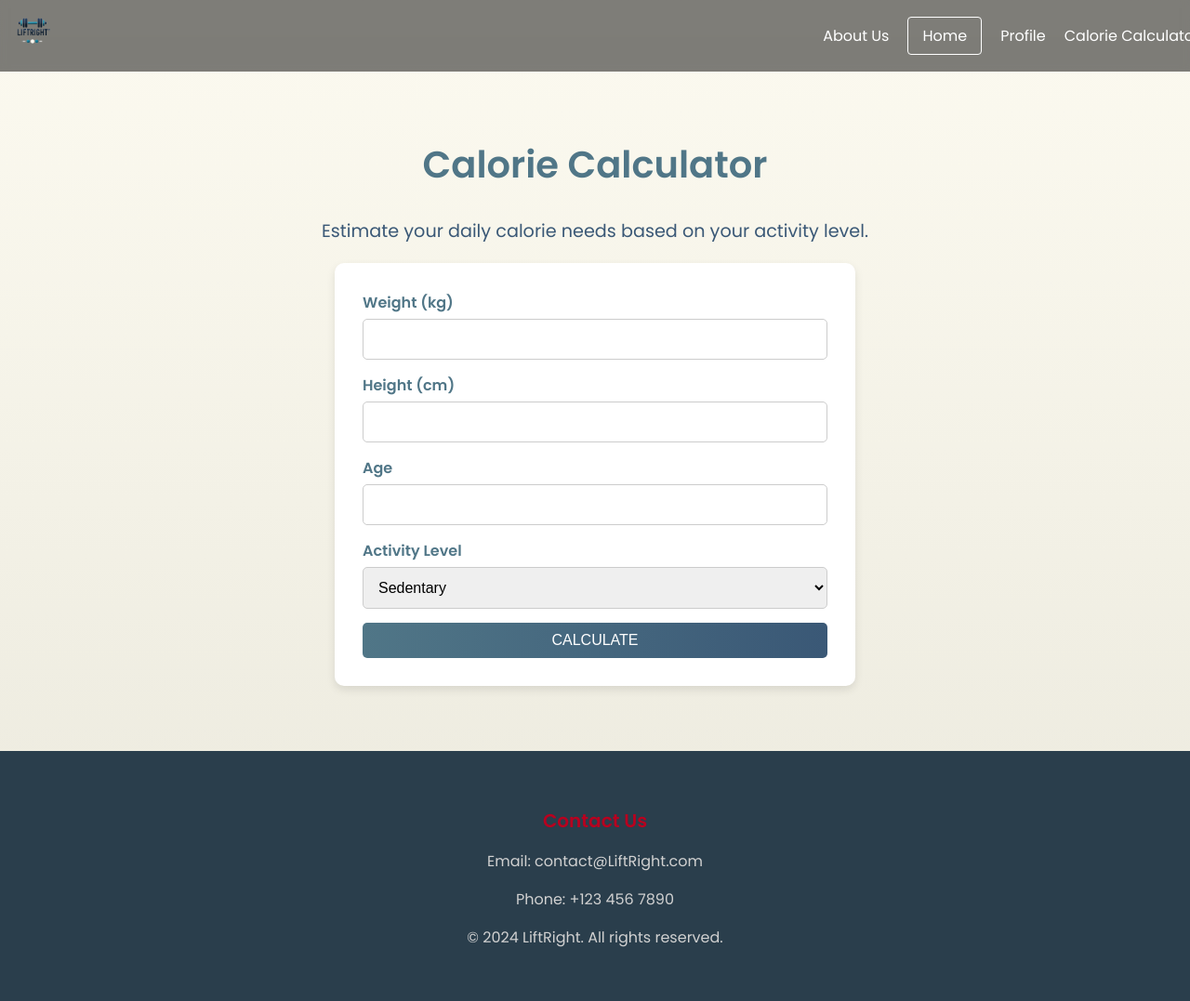
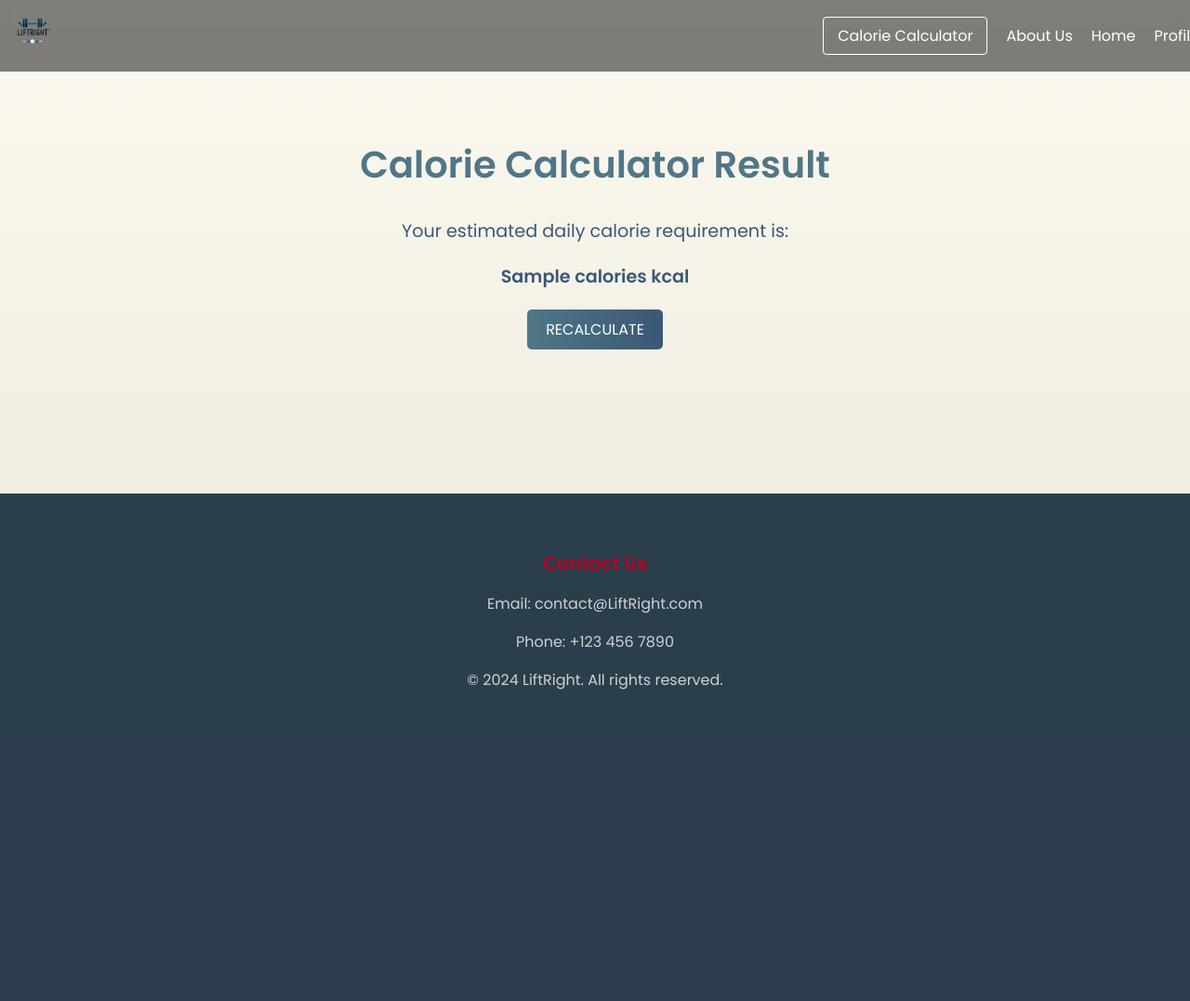
Before and after one commit to nasrrx/WorkoutPlanner, a Django app: template Project/templates/calorie_result.html in a window 1280 px wide. Shown: the whole page at 93% size. After the commit the page ends 742 px from the top, so only its background shows below. Run offline with Django 5.2, Linux system fonts and the light colour scheme; the template is opened without the code that fills it: most values are stand-ins (such as "Sample title", 1, 10 or a date in 2020).

Commit message:
polished frontend

```diff
--- a/Project/templates/About.html
+++ b/Project/templates/About.html
@@ -16,6 +16,7 @@
             <ul class="menu-links">
                 {% if user.is_authenticated %}
                     <!-- User is logged in -->
+                    <li><a href="{% url 'calorie_calculator' %}">Calorie Calculator</a></li>
                     <li class="join-btn"><a href="{% url 'About' %}">About Us</a></li>
                     <li><a href="{% url 'Home' %}">Home</a></li>
                     <li><a href="{% url 'Profile' %}">Profile</a></li>
--- a/Project/templates/Home.html
+++ b/Project/templates/Home.html
@@ -15,6 +15,7 @@
             </a>
             <ul class="menu-links">
                 {% comment %} <li ><a href="{% url 'FindGyms' %}">Find Gyms</a></li> {% endcomment %}
+                <li><a href="{% url 'calorie_calculator' %}">Calorie Calculator</a></li>
                 <li ><a href="{% url 'About' %}">About Us</a></li>
                 <li class="join-btn"><a href="{% url 'Home' %}">Home</a></li>
                 <li><a href="{% url 'Profile' %}">Profile</a></li>
--- a/Project/templates/Profile.html
+++ b/Project/templates/Profile.html
@@ -15,9 +15,9 @@
             </a>
             <ul class="menu-links">
                 {% comment %} <li ><a href="{% url 'FindGyms' %}">Find Gyms</a></li> {% endcomment %}
+                <li><a href="{% url 'calorie_calculator' %}">Calorie Calculator</a></li>
                 <li><a href="{% url 'About' %}">About Us</a></li>
                 <li><a href="{% url 'Home' %}">Home</a></li>
-                <li><a href="{% url 'calorie_calculator' %}">Calorie Calculator</a></li>
                 <li class="join-btn"><a href="{% url 'Profile' %}">Profile</a></li>
                 <li>
                     <a href="#"
--- a/Project/templates/calorie_result.html
+++ b/Project/templates/calorie_result.html
@@ -3,7 +3,7 @@
 <head>
     <meta charset="UTF-8">
     <meta name="viewport" content="width=device-width, initial-scale=1.0">
-    <title>Calorie Calculator | LiftRight</title>
+    <title>Calorie Result | LiftRight</title>
     <link href="https://fonts.googleapis.com/css2?family=Poppins:wght@400;600&display=swap" rel="stylesheet">
     {% load static %}
 </head>
@@ -14,45 +14,25 @@
                 <img src="{% static 'images/Image.png' %}" alt="Logo">
             </a>
             <ul class="menu-links">
+                <li class="join-btn"><a href="{% url 'calorie_calculator' %}">Calorie Calculator</a></li>
                 <li><a href="{% url 'About' %}">About Us</a></li>
-                <li class="join-btn"><a href="{% url 'Home' %}">Home</a></li>
+                <li><a href="{% url 'Home' %}">Home</a></li>
                 <li><a href="{% url 'Profile' %}">Profile</a></li>
-                <li><a href="{% url 'calorie_calculator' %}">Calorie Calculator</a></li>
             </ul>
         </nav>
     </header>
 
     <main id="container">
         <div class="welcome-section">
-            <h1>Calorie Calculator</h1>
-            <p>Estimate your daily calorie needs based on your activity level.</p>
+            <h1>Calorie Calculator Result</h1>
+            <p>Your estimated daily calorie requirement is:</p>
+            <div class="result">
+                <p class="calorie-value">{{ calories }} kcal</p>
+            </div>
         </div>
 
-        <div class="calculator-section">
-            <form method="post">
-                {% csrf_token %}
-                <div class="input-group">
-                    <label for="weight">Weight (kg)</label>
-                    <input type="number" id="weight" name="weight" required>
-                </div>
-                <div class="input-group">
-                    <label for="height">Height (cm)</label>
-                    <input type="number" id="height" name="height" required>
-                </div>
-                <div class="input-group">
-                    <label for="age">Age</label>
-                    <input type="number" id="age" name="age" required>
-                </div>
-                <div class="input-group">
-                    <label for="activity-level">Activity Level</label>
-                    <select id="activity-level" name="activity_level" required>
-                        <option value="sedentary">Sedentary</option>
-                        <option value="moderate">Moderate Activity</option>
-                        <option value="active">Active</option>
-                    </select>
-                </div>
-                <button type="submit" class="btn">Calculate</button>
-            </form>
+        <div class="actions">
+            <a href="{% url 'calorie_calculator' %}" class="btn">Recalculate</a>
         </div>
     </main>
 
@@ -137,53 +117,24 @@
         color: #3A5876;
     }
 
-    .calculator-section {
-        display: flex;
-        justify-content: center;
-        align-items: center;
+    .result {
         margin-top: 20px;
+        font-size: 2rem;
+        font-weight: bold;
+        color: #3A5876;
     }
 
-    .calculator-section form {
-        background: white;
-        padding: 30px;
-        border-radius: 10px;
-        box-shadow: 0px 4px 10px rgba(0, 0, 0, 0.1);
-        width: 100%;
-        max-width: 500px;
-        text-align: left;
+    .calorie-value {
+        color: #507687;
+        font-size: 2.5rem;
     }
 
-    .input-group {
-        margin-bottom: 15px;
+    .actions {
+        margin-top: 30px;
     }
 
-    .input-group label {
-        display: block;
-        font-weight: 600;
-        margin-bottom: 5px;
-        color: #507687;
-    }
-
-    .input-group input,
-    .input-group select {
-        width: 100%;
-        padding: 12px;
-        font-size: 16px;
-        border: 1px solid #ccc;
-        border-radius: 5px;
-        box-sizing: border-box;
-    }
-
-    .input-group input:focus,
-    .input-group select:focus {
-        border-color: #507687;
-        outline: none;
-    }
-
-    .btn {
-        width: 100%;
-        padding: 10px 15px;
+    .actions .btn {
+        padding: 10px 20px;
         font-size: 16px;
         background: linear-gradient(90deg, #507687, #3a5876);
         color: white;
@@ -191,9 +142,10 @@
         border-radius: 5px;
         cursor: pointer;
         text-transform: uppercase;
+        text-decoration: none;
     }
 
-    .btn:hover {
+    .actions .btn:hover {
         background: #3d2592;
     }
 
```
Also changed, not shown: Project/templates/calorie_calculator.html (+7 -5 lines), Project/db.sqlite3.
